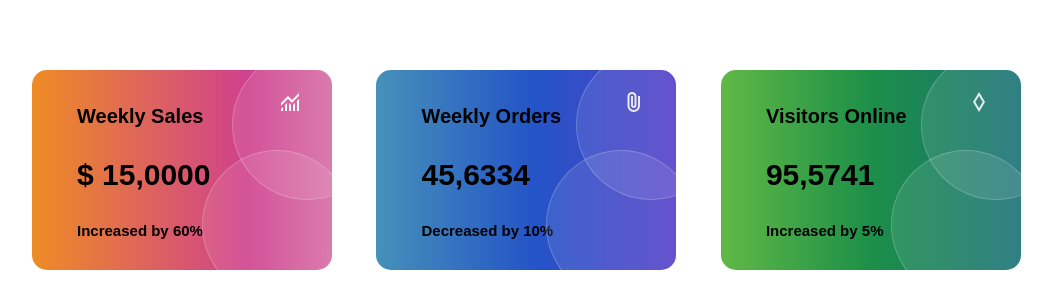
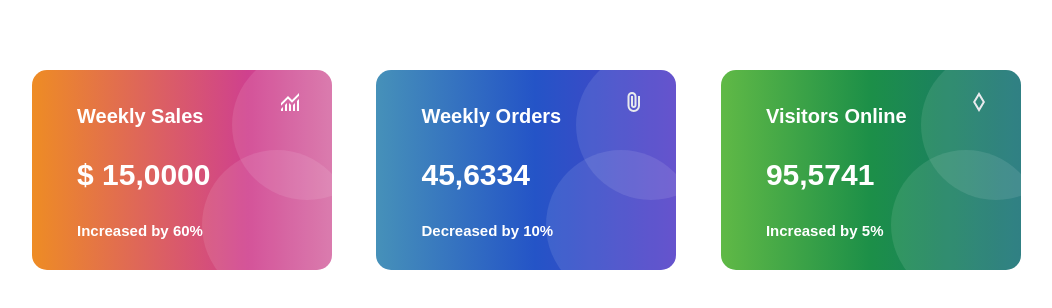
Before and after one commit to PavlovArtem08/homework-2, a plain HTML site: page index.html in a window 1280 px wide. Shown: the top 308 px of the page, without its empty margins (38-1090 px from the left). Drawn offline with Linux system fonts and the light colour scheme.

Commit message:
add correction

```diff
--- a/assets /styles/styles.css
+++ b/assets /styles/styles.css
@@ -25,7 +25,7 @@ section {
     border-radius: 50%;
     top: -20px;
     left: 200px;
-    border: 1px solid rgba(255, 255, 255, 0.199);
+    color: rgba(255, 255, 255, 0.199);
     background: rgba(255, 255, 255, 0.099);
 }
 
@@ -37,16 +37,16 @@ section {
     border-radius: 50%;
     top: 80px;
     left: 170px;
-    border: 1px solid rgba(255, 255, 255, 0.199);
+    color: rgba(255, 255, 255, 0.199);
     background: rgba(255, 255, 255, 0.099);
 }
 
 
 p {
-
     padding: 15px;
     font-size: 20px;
     font-weight: 600;
+    color: white;
 }
 
 .value {
```
